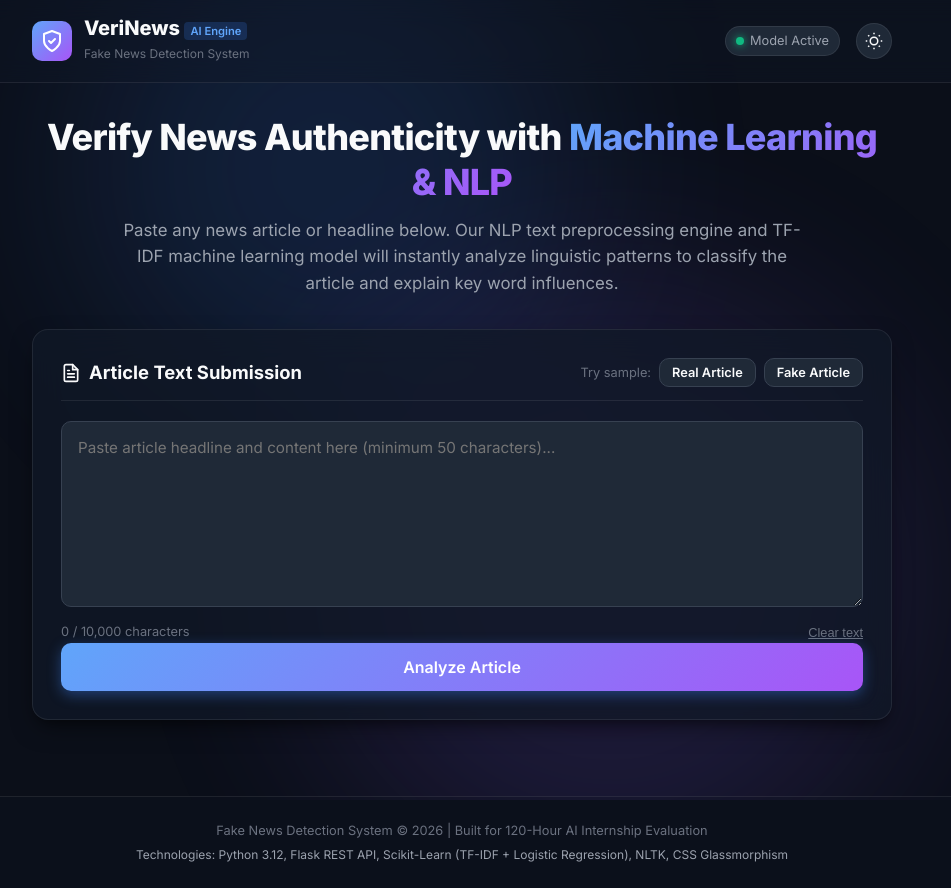
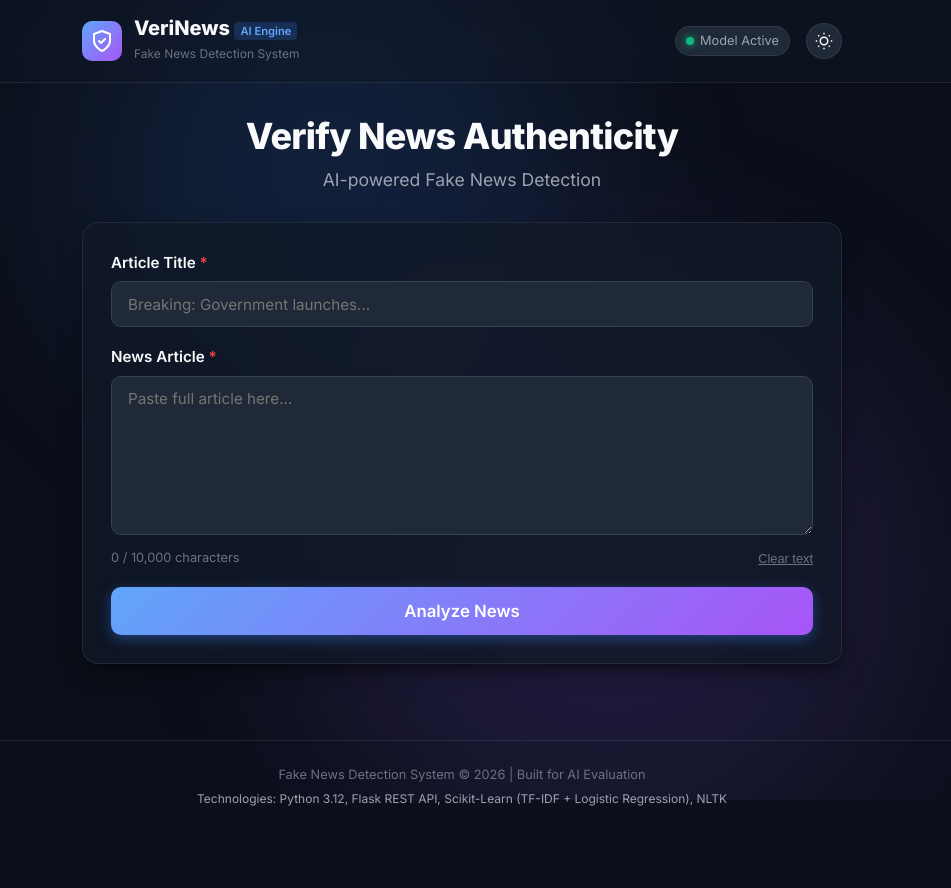
Before and after one commit to kumarnarottam04/fake-news-detector, a Flask app: page / in a window 1280 px wide. Shown: the whole page, without its empty margins (178-1129 px from the left). After the commit the page ends 806 px from the top, so only its background shows below. Run offline with Flask 3, Linux system fonts and the light colour scheme; parts of the project's set-up code (start-up, migrations or seed data) failed here and were passed over.

Commit message:
style: update UI layout according to mock-up

```diff
--- a/static/css/style.css
+++ b/static/css/style.css
@@ -113,7 +113,7 @@ body {
 .header-container,
 .main-container,
 .footer-container {
-    max-width: 900px;
+    max-width: 800px;
     margin: 0 auto;
     width: 100%;
     padding: 0 20px;
@@ -232,28 +232,21 @@ body {
 
 .hero-section {
     text-align: center;
-    margin-bottom: 32px;
+    margin-bottom: 28px;
 }
 
 .hero-title {
     font-size: 2.25rem;
     font-weight: 800;
     letter-spacing: -0.02em;
-    margin-bottom: 12px;
-    line-height: 1.25;
-}
-
-.gradient-text {
-    background: var(--brand-gradient);
-    -webkit-background-clip: text;
-    background-clip: text;
-    -webkit-text-fill-color: transparent;
+    margin-bottom: 8px;
+    line-height: 1.2;
 }
 
 .hero-description {
     color: var(--text-secondary);
-    font-size: 1.05rem;
-    max-width: 700px;
+    font-size: 1.1rem;
+    max-width: 600px;
     margin: 0 auto;
 }
 
@@ -278,39 +271,53 @@ body {
 }
 
 .card-title {
-    font-size: 1.15rem;
+    font-size: 1.3rem;
     font-weight: 700;
     display: flex;
     align-items: center;
     gap: 8px;
 }
 
-.sample-actions {
-    display: flex;
-    align-items: center;
-    gap: 8px;
+/* Form Controls */
+.mb-4 {
+    margin-bottom: 18px;
 }
 
-.sample-label {
-    font-size: 0.8rem;
-    color: var(--text-muted);
+.form-label {
+    display: block;
+    font-size: 0.95rem;
+    font-weight: 600;
+    margin-bottom: 6px;
+    color: var(--text-primary);
 }
 
-/* Form Controls */
+.required-star {
+    color: var(--accent-fake);
+}
+
+.text-input,
 .text-area {
     width: 100%;
     background: var(--input-bg);
     border: 1px solid var(--input-border);
     border-radius: var(--radius-md);
     color: var(--text-primary);
-    padding: 16px;
+    padding: 12px 16px;
     font-family: var(--font-sans);
     font-size: 0.95rem;
-    resize: vertical;
     outline: none;
     transition: var(--transition-fast);
 }
 
+.text-input {
+    height: 46px;
+}
+
+.text-area {
+    resize: vertical;
+}
+
+.text-input:focus,
 .text-area:focus {
     border-color: var(--input-focus);
     box-shadow: 0 0 0 3px rgba(59, 130, 246, 0.2);
@@ -320,7 +327,7 @@ body {
     display: flex;
     justify-content: space-between;
     align-items: center;
-    margin-top: 8px;
+    margin-top: 6px;
     font-size: 0.8rem;
     color: var(--text-muted);
 }
@@ -349,14 +356,9 @@ body {
     font-family: var(--font-sans);
 }
 
-.btn-sm {
-    padding: 6px 12px;
-    font-size: 0.8rem;
-}
-
 .btn-lg {
     padding: 14px 28px;
-    font-size: 1rem;
+    font-size: 1.05rem;
 }
 
 .btn-block { width: 100%; }
@@ -370,16 +372,6 @@ body {
 .btn-primary:hover {
     transform: translateY(-2px);
     box-shadow: 0 6px 20px rgba(59, 130, 246, 0.6);
-}
-
-.btn-secondary {
-    background: var(--input-bg);
-    color: var(--text-primary);
-    border: 1px solid var(--input-border);
-}
-
-.btn-secondary:hover {
-    background: var(--input-border);
 }
 
 /* Spinner */
--- a/static/js/main.js
+++ b/static/js/main.js
@@ -5,6 +5,7 @@
 document.addEventListener('DOMContentLoaded', () => {
     // DOM Elements
     const predictionForm = document.getElementById('predictionForm');
+    const articleTitle = document.getElementById('articleTitle');
     const articleText = document.getElementById('articleText');
     const charCounter = document.getElementById('charCounter');
     const btnClear = document.getElementById('btnClear');
@@ -12,18 +13,12 @@ document.addEventListener('DOMContentLoaded', () => {
     const btnSpinner = document.getElementById('btnSpinner');
     const btnTextContent = btnSubmit.querySelector('.btn-text-content');
 
-    const btnSampleReal = document.getElementById('btnSampleReal');
-    const btnSampleFake = document.getElementById('btnSampleFake');
-
     const resultsCard = document.getElementById('resultsCard');
     const predictionResult = document.getElementById('predictionResult');
     const predictionBadge = document.getElementById('predictionBadge');
     const confidenceValue = document.getElementById('confidenceValue');
-    const meterFill = document.getElementById('meterFill');
-    const probReal = document.getElementById('probReal');
-    const probFake = document.getElementById('probFake');
     const latencyBadge = document.getElementById('latencyBadge');
-    const wordBadgesContainer = document.getElementById('wordBadgesContainer');
+    const explanationList = document.getElementById('explanationList');
 
     const alertBox = document.getElementById('alertBox');
     const alertMessage = document.getElementById('alertMessage');
@@ -42,11 +37,12 @@ document.addEventListener('DOMContentLoaded', () => {
 
     // 2. Clear Input
     btnClear.addEventListener('click', () => {
+        articleTitle.value = '';
         articleText.value = '';
         charCounter.textContent = '0 / 10,000 characters';
         hideAlert();
         resultsCard.style.display = 'none';
-        articleText.focus();
+        articleTitle.focus();
     });
 
     // 3. Theme Toggle
@@ -56,52 +52,25 @@ document.addEventListener('DOMContentLoaded', () => {
         document.documentElement.setAttribute('data-theme', newTheme);
     });
 
-    // 4. Sample Article Buttons
-    let sampleDataCache = null;
-
-    async function loadSamples() {
-        if (sampleDataCache) return sampleDataCache;
-        try {
-            const response = await fetch('/api/samples');
-            const data = await response.json();
-            if (data.success) {
-                sampleDataCache = data.samples;
-                return sampleDataCache;
-            }
-        } catch (e) {
-            console.error('Failed to fetch samples:', e);
-        }
-        return null;
-    }
-
-    btnSampleReal.addEventListener('click', async () => {
-        const samples = await loadSamples();
-        if (samples && samples.real_article) {
-            articleText.value = `${samples.real_article.title}\n\n${samples.real_article.text}`;
-            articleText.dispatchEvent(new Event('input'));
-            hideAlert();
-        }
-    });
-
-    btnSampleFake.addEventListener('click', async () => {
-        const samples = await loadSamples();
-        if (samples && samples.fake_article) {
-            articleText.value = `${samples.fake_article.title}\n\n${samples.fake_article.text}`;
-            articleText.dispatchEvent(new Event('input'));
-            hideAlert();
-        }
-    });
-
-    // 5. Form Submission & Real-time Inference
+    // 4. Form Submission & Real-time Inference
     predictionForm.addEventListener('submit', async (e) => {
         e.preventDefault();
         hideAlert();
 
+        const title = articleTitle.value.trim();
         const text = articleText.value.trim();
+
+        if (!title) {
+            showAlert('Please enter an article title.');
+            return;
+        }
+
         if (text.length < 50) {
             showAlert('Please enter at least 50 characters of article text to analyze.');
             return;
         }
+
+        const combinedText = `${title}\n\n${text}`;
 
         setLoading(true);
 
@@ -111,7 +80,7 @@ document.addEventListener('DOMContentLoaded', () => {
                 headers: {
                     'Content-Type': 'application/json'
                 },
-                body: JSON.stringify({ text: text })
+                body: JSON.stringify({ text: combinedText })
             });
 
             const data = await response.json();
@@ -133,44 +102,35 @@ document.addEventListener('DOMContentLoaded', () => {
         }
     });
 
-    // 6. UI Render Functions
+    // 5. UI Render Functions
     function renderResults(data) {
         const pred = data.prediction;
         const explanation = data.explanation;
         const meta = data.meta;
 
-        // Display results container
+        // Display results card
         resultsCard.style.display = 'block';
         resultsCard.scrollIntoView({ behavior: 'smooth', block: 'nearest' });
 
-        // Update Classification Badge
-        predictionResult.textContent = `${pred.label} NEWS`;
-        predictionBadge.className = `prediction-badge ${pred.label === 'REAL' ? 'badge-real' : 'badge-fake'}`;
+        // Update Prediction Result Badge
+        const isReal = pred.label === 'REAL';
+        predictionResult.textContent = isReal ? '🟢 REAL NEWS' : '🔴 FAKE NEWS';
+        predictionBadge.className = `prediction-badge ${isReal ? 'badge-real' : 'badge-fake'}`;
 
-        // Update Confidence Meter
+        // Update Confidence Percentage
         confidenceValue.textContent = `${pred.confidence}%`;
-        meterFill.style.width = `${pred.confidence}%`;
-        meterFill.className = `meter-fill ${pred.label === 'REAL' ? 'meter-real' : 'meter-fake'}`;
-
-        probReal.textContent = pred.probabilities.real;
-        probFake.textContent = pred.probabilities.fake;
-
         latencyBadge.textContent = `Processing time: ${meta.latency_ms}ms`;
 
-        // Render Top Word Badges
-        wordBadgesContainer.innerHTML = '';
+        // Render Explanation Bullet Points
+        explanationList.innerHTML = '';
         if (explanation.top_indicative_words && explanation.top_indicative_words.length > 0) {
             explanation.top_indicative_words.forEach(item => {
-                const badge = document.createElement('div');
-                badge.className = `word-badge ${item.supports === 'REAL' ? 'word-badge-real' : 'word-badge-fake'}`;
-                badge.innerHTML = `
-                    <span>${escapeHtml(item.word)}</span>
-                    <span class="word-score">(${item.score > 0 ? '+' : ''}${item.score})</span>
-                `;
-                wordBadgesContainer.appendChild(badge);
+                const li = document.createElement('li');
+                li.innerHTML = `<span class="bullet-dot">•</span> <span>${escapeHtml(item.word)}</span>`;
+                explanationList.appendChild(li);
             });
         } else {
-            wordBadgesContainer.innerHTML = '<span class="text-muted">No high-significance word features extracted.</span>';
+            explanationList.innerHTML = '<li class="text-muted"><span class="bullet-dot">•</span> <span>No specific keyword features extracted.</span></li>';
         }
     }
 
@@ -178,11 +138,11 @@ document.addEventListener('DOMContentLoaded', () => {
         if (isLoading) {
             btnSubmit.disabled = true;
             btnSpinner.style.display = 'block';
-            btnTextContent.textContent = 'Analyzing Article...';
+            btnTextContent.textContent = 'Analyzing News...';
         } else {
             btnSubmit.disabled = false;
             btnSpinner.style.display = 'none';
-            btnTextContent.textContent = 'Analyze Article';
+            btnTextContent.textContent = 'Analyze News';
         }
     }
 
--- a/templates/index.html
+++ b/templates/index.html
@@ -4,7 +4,7 @@
     <meta charset="UTF-8">
     <meta name="viewport" content="width=device-width, initial-scale=1.0">
     <meta name="description" content="AI-powered Fake News Detection System using Natural Language Processing and Machine Learning to classify news authenticity in real-time.">
-    <title>Fake News Detector AI | Machine Learning & NLP System</title>
+    <title>Verify News Authenticity | AI-powered Fake News Detection</title>
 
     <!-- Google Fonts -->
     <link rel="preconnect" href="https://fonts.googleapis.com">
@@ -51,34 +51,35 @@
     <main class="main-container">
         <!-- Hero Section -->
         <section class="hero-section">
-            <h1 class="hero-title">Verify News Authenticity with <span class="gradient-text">Machine Learning & NLP</span></h1>
-            <p class="hero-description">
-                Paste any news article or headline below. Our NLP text preprocessing engine and TF-IDF machine learning model will instantly analyze linguistic patterns to classify the article and explain key word influences.
-            </p>
+            <h1 class="hero-title">Verify News Authenticity</h1>
+            <p class="hero-description">AI-powered Fake News Detection</p>
         </section>
 
         <!-- Main Input Card -->
         <section class="card input-card">
-            <div class="card-header">
-                <h2 class="card-title">
-                    <svg xmlns="http://www.w3.org/2000/svg" width="20" height="20" viewBox="0 0 24 24" fill="none" stroke="currentColor" stroke-width="2" stroke-linecap="round" stroke-linejoin="round"><path d="M14 2H6a2 2 0 0 0-2 2v16a2 2 0 0 0 2 2h12a2 2 0 0 0 2-2V8z"/><polyline points="14 2 14 8 20 8"/><line x1="16" y1="13" x2="8" y2="13"/><line x1="16" y1="17" x2="8" y2="17"/><polyline points="10 9 9 9 8 9"/></svg>
-                    Article Text Submission
-                </h2>
-                <div class="sample-actions">
-                    <span class="sample-label">Try sample:</span>
-                    <button class="btn btn-secondary btn-sm" id="btnSampleReal">Real Article</button>
-                    <button class="btn btn-secondary btn-sm" id="btnSampleFake">Fake Article</button>
+            <form id="predictionForm" class="prediction-form">
+                <!-- Article Title Input -->
+                <div class="form-group mb-4">
+                    <label for="articleTitle" class="form-label">Article Title <span class="required-star">*</span></label>
+                    <input
+                        type="text"
+                        id="articleTitle"
+                        name="articleTitle"
+                        class="form-control text-input"
+                        placeholder="Breaking: Government launches..."
+                        required
+                    />
                 </div>
-            </div>
 
-            <form id="predictionForm" class="prediction-form">
-                <div class="form-group">
+                <!-- News Article Input -->
+                <div class="form-group mb-4">
+                    <label for="articleText" class="form-label">News Article <span class="required-star">*</span></label>
                     <textarea
                         id="articleText"
                         name="articleText"
                         class="form-control text-area"
-                        placeholder="Paste article headline and content here (minimum 50 characters)..."
-                        rows="8"
+                        placeholder="Paste full article here..."
+                        rows="7"
                         required
                         minlength="50"
                         maxlength="10000"
@@ -92,7 +93,7 @@
 
                 <div class="form-actions">
                     <button type="submit" id="btnSubmit" class="btn btn-primary btn-lg btn-block">
-                        <span class="btn-text-content">Analyze Article</span>
+                        <span class="btn-text-content">Analyze News</span>
                         <div class="spinner" id="btnSpinner" style="display: none;"></div>
                     </button>
                 </div>
@@ -106,58 +107,35 @@
         <!-- Results Card (Initially hidden) -->
         <section id="resultsCard" class="card results-card" style="display: none;">
             <div class="card-header">
-                <h2 class="card-title">
-                    <svg xmlns="http://www.w3.org/2000/svg" width="20" height="20" viewBox="0 0 24 24" fill="none" stroke="currentColor" stroke-width="2" stroke-linecap="round" stroke-linejoin="round"><circle cx="12" cy="12" r="10"/><line x1="12" y1="16" x2="12" y2="12"/><line x1="12" y1="8" x2="12.01" y2="8"/></svg>
-                    Analysis & Prediction Results
-                </h2>
+                <h2 class="card-title">Prediction</h2>
                 <span class="latency-badge" id="latencyBadge">Processing time: --ms</span>
             </div>
 
-            <div class="results-grid">
-                <!-- Primary Classification Badge -->
-                <div class="result-box classification-box" id="classificationBox">
-                    <span class="result-label">Predicted Authenticity</span>
-                    <div class="prediction-badge" id="predictionBadge">
-                        <span id="predictionResult">--</span>
-                    </div>
+            <!-- Prediction Result Badge & Confidence -->
+            <div class="prediction-result-wrapper">
+                <div class="prediction-badge" id="predictionBadge">
+                    <span id="predictionResult">🟢 REAL NEWS</span>
                 </div>
-
-                <!-- Confidence Meter -->
-                <div class="result-box confidence-box">
-                    <div class="confidence-header">
-                        <span class="result-label">Prediction Confidence</span>
-                        <span class="confidence-value" id="confidenceValue">0.0%</span>
-                    </div>
-                    <div class="meter-bar">
-                        <div class="meter-fill" id="meterFill" style="width: 0%;"></div>
-                    </div>
-                    <div class="probability-split">
-                        <span>P(Real): <strong id="probReal">0.00</strong></span>
-                        <span>P(Fake): <strong id="probFake">0.00</strong></span>
-                    </div>
+                <div class="confidence-summary">
+                    <span class="confidence-title">Confidence:</span>
+                    <span class="confidence-value" id="confidenceValue">96.4%</span>
                 </div>
             </div>
 
-            <!-- Explainability: Top Word Impacts -->
+            <!-- Explanation Section -->
             <div class="explainability-section">
-                <h3 class="section-subtitle">
-                    <svg xmlns="http://www.w3.org/2000/svg" width="18" height="18" viewBox="0 0 24 24" fill="none" stroke="currentColor" stroke-width="2" stroke-linecap="round" stroke-linejoin="round"><line x1="18" y1="20" x2="18" y2="10"/><line x1="12" y1="20" x2="12" y2="4"/><line x1="6" y1="20" x2="6" y2="14"/></svg>
-                    Linguistic Word Impact Breakdown (TF-IDF Feature Weights)
-                </h3>
-                <p class="explainability-desc">
-                    These key terms extracted from the article carried the highest feature coefficients in driving the model's decision:
-                </p>
-                <div id="wordBadgesContainer" class="word-badges-container">
-                    <!-- Dynamic Badges -->
-                </div>
+                <h3 class="section-subtitle">Explanation</h3>
+                <ul id="explanationList" class="explanation-bullet-list">
+                    <!-- Dynamic Bullet Points -->
+                </ul>
             </div>
         </section>
     </main>
 
     <footer class="app-footer">
         <div class="footer-container">
-            <p>Fake News Detection System &copy; 2026 | Built for 120-Hour AI Internship Evaluation</p>
-            <p class="footer-tech">Technologies: Python 3.12, Flask REST API, Scikit-Learn (TF-IDF + Logistic Regression), NLTK, CSS Glassmorphism</p>
+            <p>Fake News Detection System &copy; 2026 | Built for AI Evaluation</p>
+            <p class="footer-tech">Technologies: Python 3.12, Flask REST API, Scikit-Learn (TF-IDF + Logistic Regression), NLTK</p>
         </div>
     </footer>
 
```
Also changed, not shown: other parts of static/css/style.css (+46 -104 lines).
